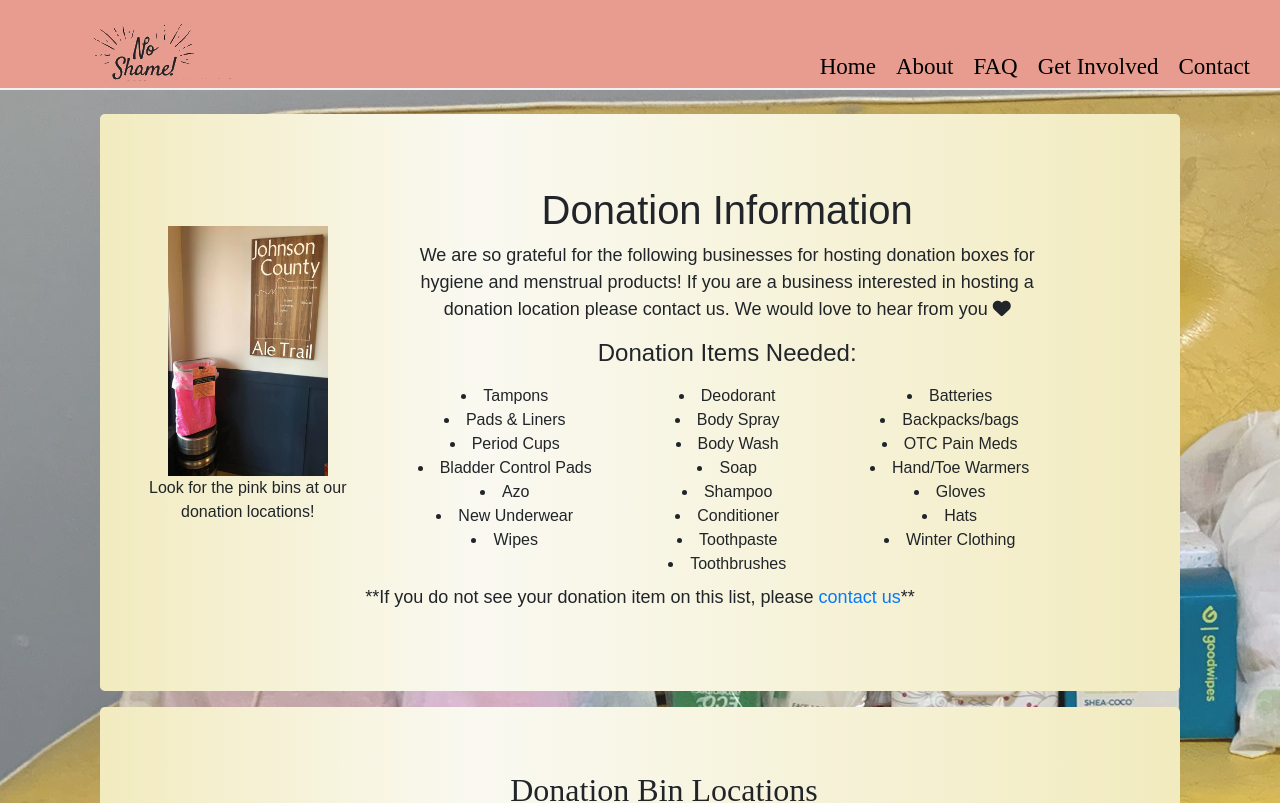
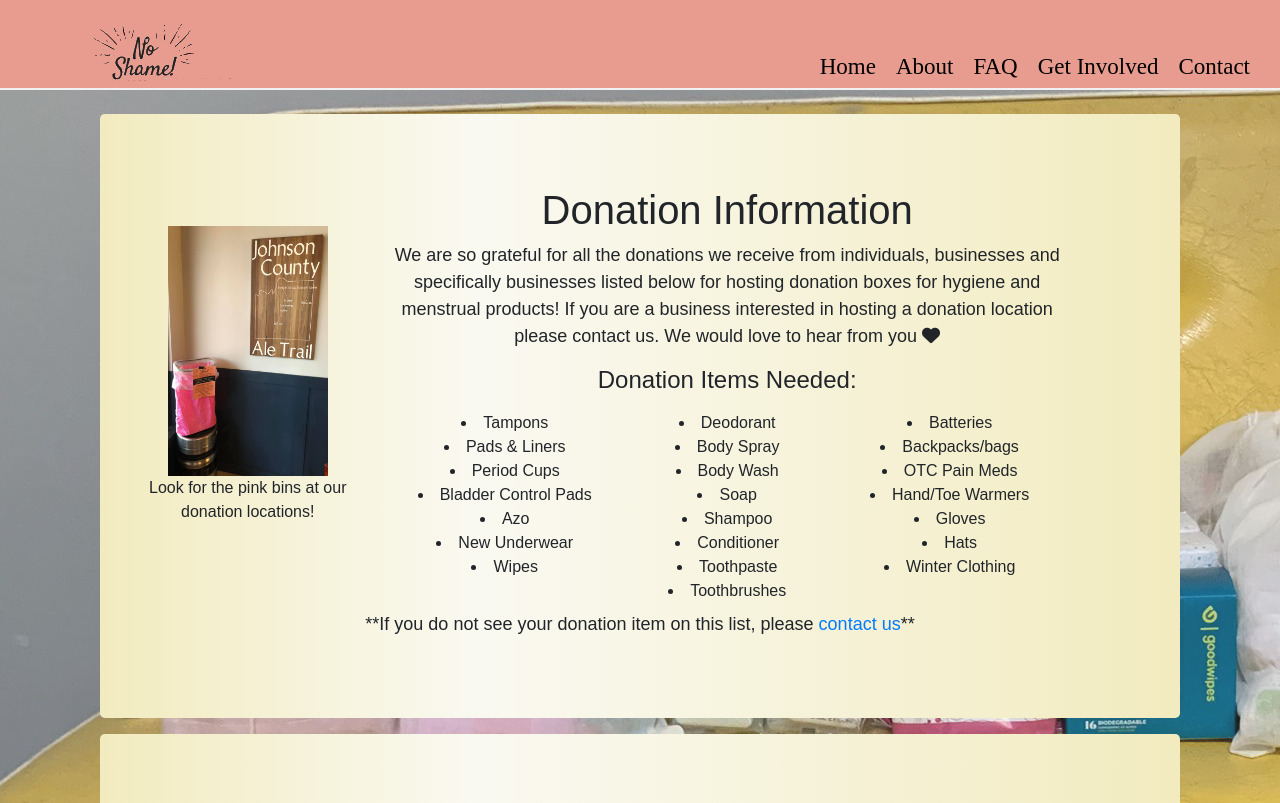
Before and after one commit to Knzmck/noshamekc, a React (Create React App) app: page /locations in a window 1280 px wide. Shown: the top 803 px of the page. Built offline with nearby package versions, Linux system fonts and the light colour scheme.

Commit message:
change wording on /donationlocations

```diff
--- a/src/pages/DonationLocations/Components/BinMessage/index.js
+++ b/src/pages/DonationLocations/Components/BinMessage/index.js
@@ -19,7 +19,7 @@ const BinMessage = () => {
                 </figure>
                 <section className="col-md-8 mt-2">
                 <h1>Donation Information</h1>
-                    <p>We are so grateful for the following businesses for hosting donation boxes for hygiene and menstrual products!
+                    <p>We are so grateful for all the donations we receive from individuals, businesses and specifically businesses listed below for hosting donation boxes for hygiene and menstrual products!
                     If you are a business interested in hosting a donation location please contact us. We would love to hear from you <i className="fa fa-heart"></i>
                     </p>
                     <ItemList />
```
